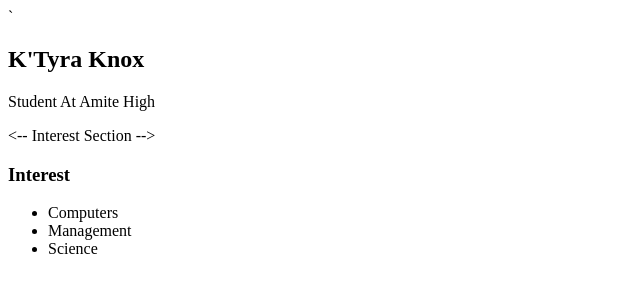
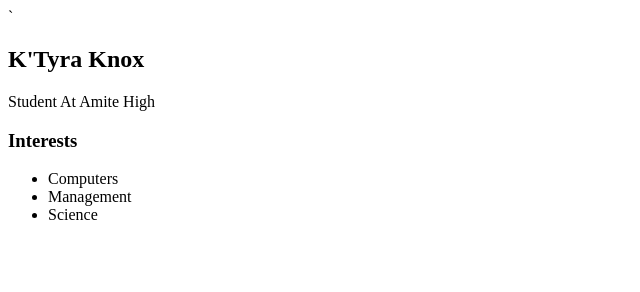
Before and after one commit to KtyraKnox/KKnox.github.io, a plain HTML site: page index.html in a window 1280 px wide. Shown: the whole page, without its empty margins (0-640 px from the left). Drawn offline with Linux system fonts and the light colour scheme.

Commit message:
Update index.html

```diff
--- a/index.html
+++ b/index.html
@@ -1,11 +1,10 @@
 <!DOCTYPE>`
 <html>
      <head>
-       <title>My Amazing Website</title>
+          <title> K'Tyras Amazing Website</title>
      </head>
 
      <body>
-
           <div>
                <nav>
 
@@ -13,24 +12,28 @@
 
                <main>
 
-           <div>
+               </main>
 
                <div>
 
+               </div>
+
+               <!-- Content Section --!>
                <div>
                    <h2> K'Tyra Knox </h2>
-             <p> Student At Amite High</p>
-              <-- Interest Section -->
+                   <p> Student At Amite High </p>
+                   <!-- Interest Section --!>
                    <div>
-                    <h3> Interest </h3>
+                       <h3> Interests </h3>
                        <ul>
-                         <li> Computers </li>
-                         <li> Management </li>
-                         <li> Science </li>
+                           <li>Computers</li>
+                           <li>Management</li>
+                           <li>Science</li>
                        </ul>
                    </div>
-
               </div>
           </main>
+          </div>
      </body>
+
 </html>
```
Lines whose indentation alone changed are shown as unchanged.
